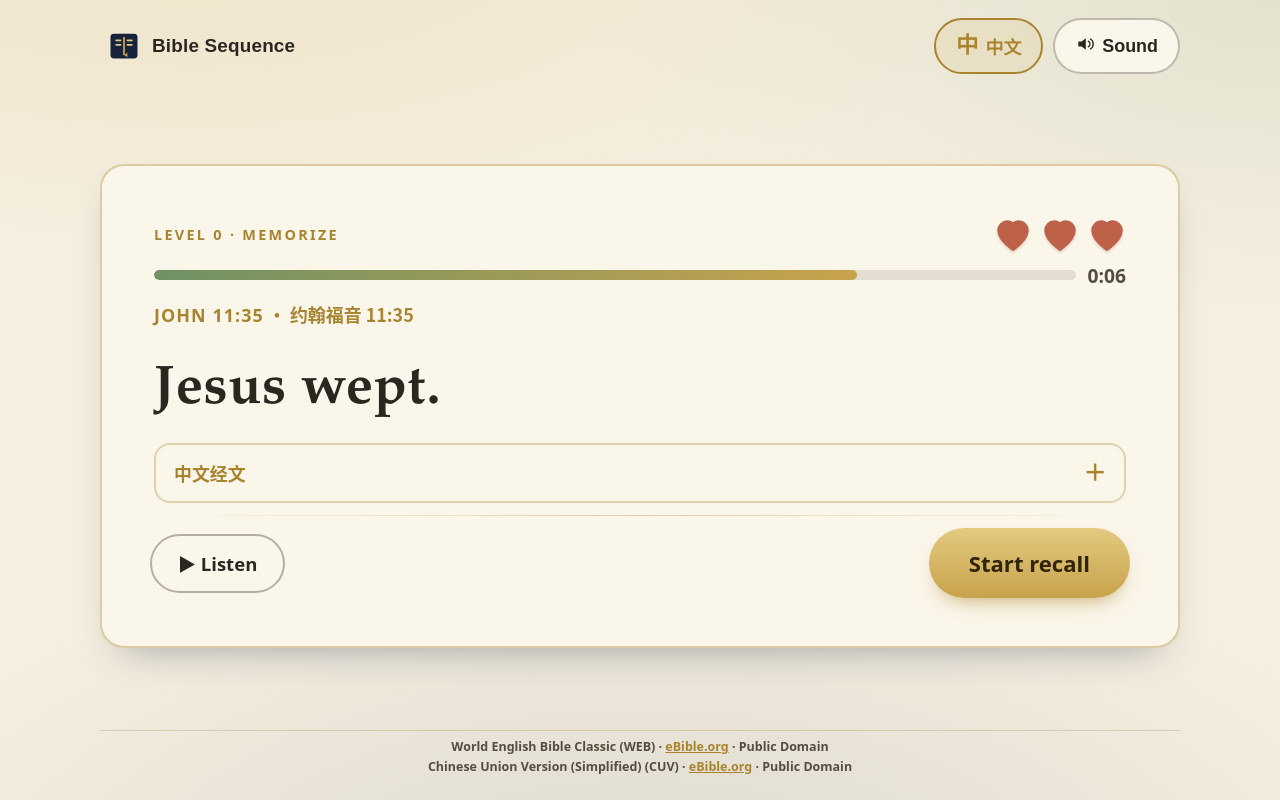
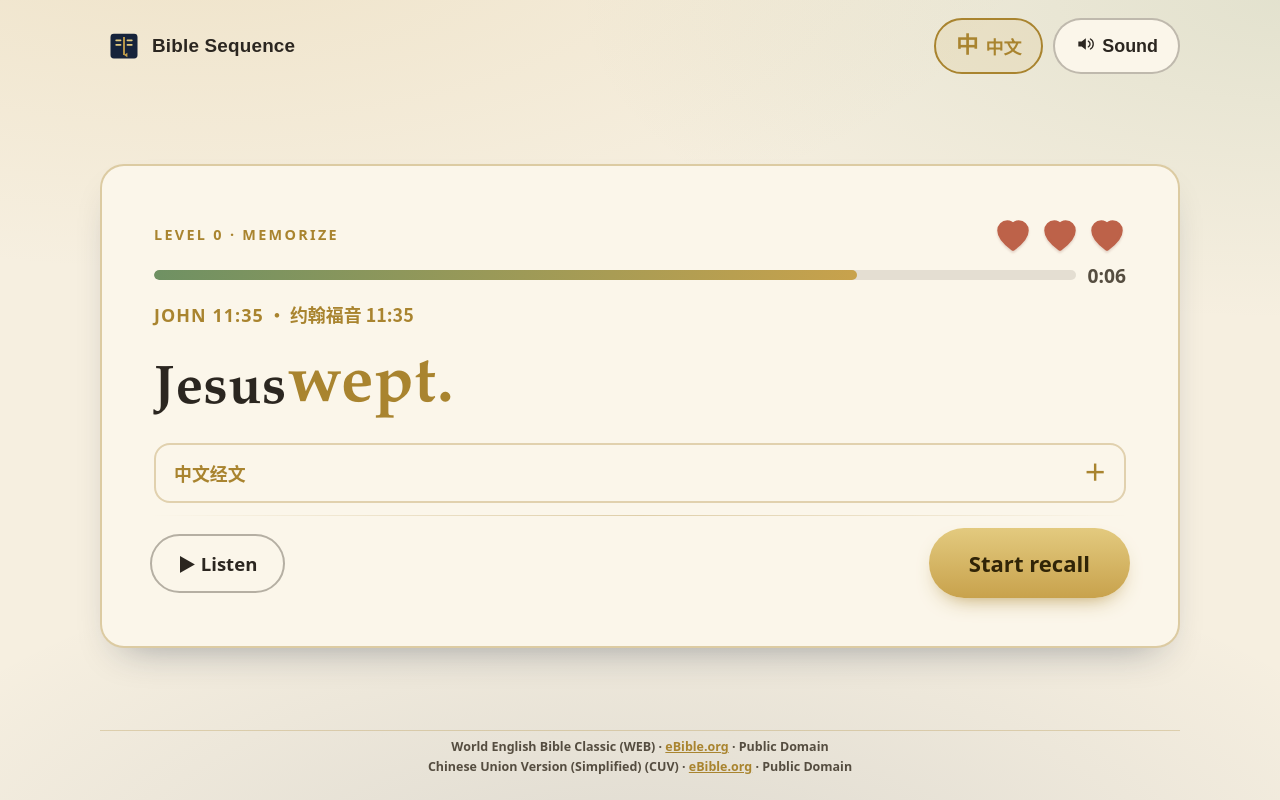
Before and after one commit to yancyqin/lucas-academy-bible, a React (Vite) app: page / in a window 1280 px wide. Both pictures are taken after a click on the button "Begin challenge". Built offline with nearby package versions, Linux system fonts and the light colour scheme.

Commit message:
Fix daily button clipping and slow study animation

```diff
--- a/src/components/StudyPhase.tsx
+++ b/src/components/StudyPhase.tsx
@@ -29,11 +29,11 @@ function wordCount(text: string): number {
 function AnimatedWords({
   text,
   startIndex,
-  staggerMs,
+  wordTimeMs,
 }: {
   text: string;
   startIndex: number;
-  staggerMs: number;
+  wordTimeMs: number;
 }) {
   let wordOffset = 0;
   return text.split(/(\s+)/u).map((part, index) => {
@@ -44,7 +44,10 @@ function AnimatedWords({
       <span
         className="study__word"
         key={`${animationIndex}-${index}`}
-        style={{ animationDelay: `${animationIndex * staggerMs}ms` }}
+        style={{
+          animationDelay: `${animationIndex * wordTimeMs}ms`,
+          animationDuration: `${wordTimeMs}ms`,
+        }}
       >
         {part}
       </span>
@@ -121,7 +124,7 @@ export function StudyPhase({
   const pct = Math.max(0, Math.min(1, left / total));
   const urgent = pct <= 0.25;
   const totalWords = Math.max(1, wordCount(built.fullText));
-  const staggerMs = Math.min(220, Math.max(22, Math.floor(4500 / totalWords)));
+  const wordTimeMs = Math.floor((total * 1000 * 0.5) / totalWords);
   let verseWordOffset = 0;
 
   return (
@@ -172,7 +175,7 @@ export function StudyPhase({
                       <AnimatedWords
                         text={v.text}
                         startIndex={startIndex}
-                        staggerMs={staggerMs}
+                        wordTimeMs={wordTimeMs}
                       />
                       {i < built.verses.length - 1 ? ' ' : ''}
                     </span>
@@ -182,7 +185,7 @@ export function StudyPhase({
                 <AnimatedWords
                   text={built.fullText}
                   startIndex={0}
-                  staggerMs={staggerMs}
+                  wordTimeMs={wordTimeMs}
                 />
               )}
           </blockquote>
--- a/src/components/Welcome.tsx
+++ b/src/components/Welcome.tsx
@@ -138,7 +138,6 @@ export function Welcome({
 
             {!dailyLoading && dailyVerse && (
               <>
-                <p className="eyebrow">Today</p>
                 <p className="daily-panel__reference">{dailyVerse.reference}</p>
                 <button type="button" className="btn btn--primary" onClick={onBeginDaily}>
                   Play today’s verse
--- a/src/styles.css
+++ b/src/styles.css
@@ -115,7 +115,12 @@ body {
 }
 
 .stage--welcome > .card {
-  overflow: hidden;
+  overflow-y: auto;
+  scrollbar-width: none;
+}
+
+.stage--welcome > .card::-webkit-scrollbar {
+  display: none;
 }
 
 .stage--recall {
@@ -665,7 +670,9 @@ body {
 .study__word {
   display: inline-block;
   transform-origin: 50% 78%;
-  animation: study-word-grow 680ms cubic-bezier(0.2, 0.8, 0.25, 1.25) both;
+  animation-name: study-word-grow;
+  animation-timing-function: cubic-bezier(0.2, 0.8, 0.25, 1.25);
+  animation-fill-mode: both;
 }
 
 @keyframes study-word-grow {
@@ -1329,6 +1336,7 @@ body {
   .stage--fit .cert__seal { width: 60px; height: 60px; }
   .stage--fit .cert__level { font-size: clamp(2.35rem, 8vw, 3.5rem); }
   .stage--welcome .center-col { gap: 9px; }
+  .stage--welcome > .card { padding-top: 12px; padding-bottom: 12px; }
   .stage--welcome .center-col > div:first-child {
     width: 48px !important;
     height: 48px !important;
```
Also changed, not shown: 2 other files (tests, documents, lock files or other folders).
